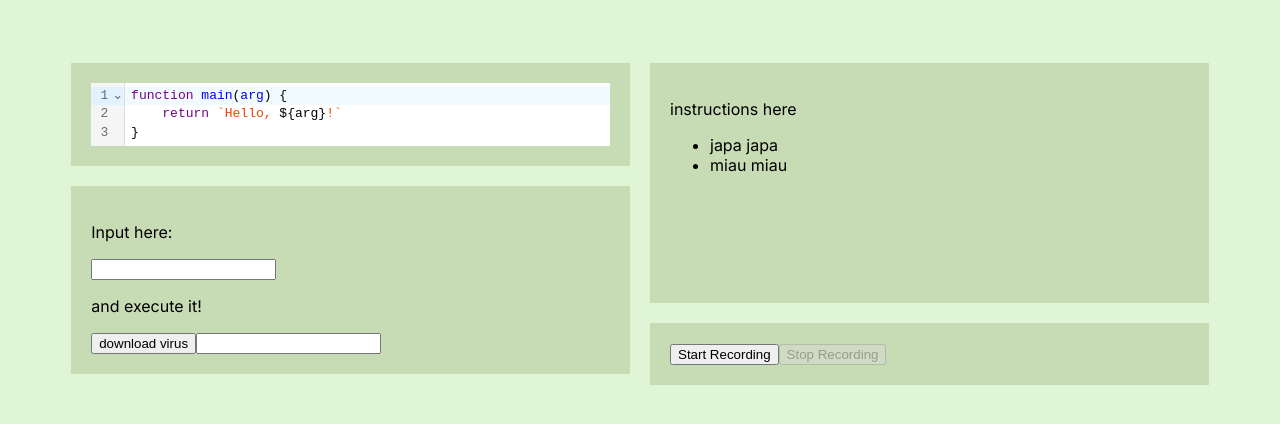
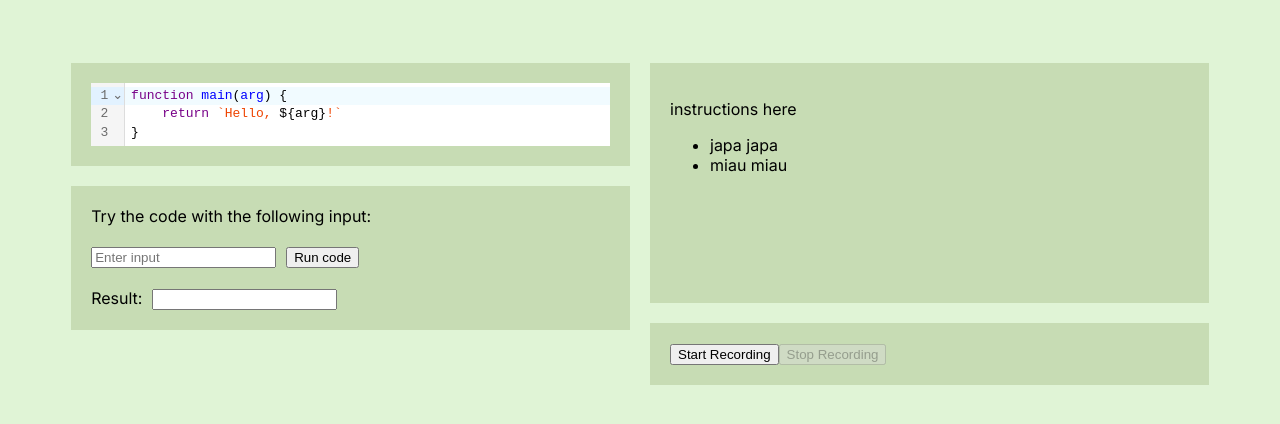
Before and after one commit to RocketRace/voice-enabled, a Next.js app: page / in a window 1280 px wide. Shown: the top 424 px of the page. Built offline with nearby package versions, Linux system fonts and the light colour scheme; what @nextjournal/lang-clojure, msgpack5 would draw is missing.

Commit message:
add labels to executor

```diff
--- a/app/Executor.tsx
+++ b/app/Executor.tsx
@@ -13,7 +13,7 @@ export const Executor = ({ type, spec }: { type: InputType, spec: LanguageSpec }
     const [input, setInput] = useState("")
     const [result, setResult] = useState("")
 
-    const connect = useCallback(() => {
+    const connectAndRun = useCallback(() => {
         // Establish WebSocket connection
         const ws = new WebSocket('wss://ato.pxeger.com/api/v1/ws/execute');
 
@@ -64,18 +64,24 @@ export const Executor = ({ type, spec }: { type: InputType, spec: LanguageSpec }
 
     const downloadVirus = async () => {
         setResult("")
-        connect()
+        connectAndRun()
     }
 
     return <div className="executor">
-        <p>Input here:</p>
+        <span>Try the code with the following input:</span>
+        <div>
             <input
                 type={type}
                 value={input}
+                className="with-gap"
+                placeholder="Enter input"
                 onChange={e => setInput(e.target.value)}
             />
-        <p>and execute it!</p>
-        <button type="button" onClick={downloadVirus}>download virus</button>
+            <button type="button" onClick={downloadVirus}>Run code</button>
+        </div>
+        <div>
+            <span className="with-gap">Result:</span>
             <input readOnly type="text" value={result} />
         </div>
+    </div>
 }
--- a/app/globals.css
+++ b/app/globals.css
@@ -32,6 +32,13 @@
 .executor {
   background-color: var(--block);
   padding: 20px;
+  display: flex;
+  flex-direction: column;
+  gap: 20px;
+}
+
+.with-gap {
+  margin-right: 10px;
 }
 
 .right-pane {
```
Lines whose indentation alone changed are shown as unchanged.
